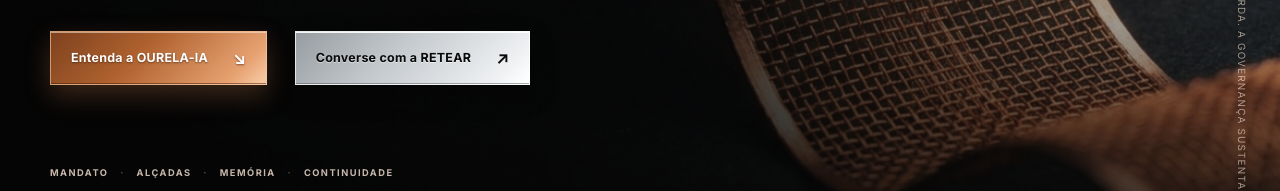
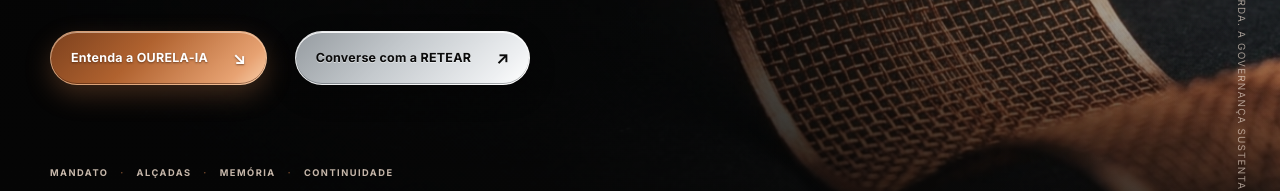
Before and after one commit to victormordekai/ourela-ia, a plain HTML site: page index.html in a window 1280 px wide. Shown: the part 509-700 px from the top of the page. Drawn offline with Linux system fonts and the light colour scheme.

Commit message:
Botões OURELA-IA em formato pill · VMORDEKAI-IA

```diff
--- a/css/ourela-buttons.css
+++ b/css/ourela-buttons.css
@@ -1,5 +1,5 @@
 /* =========================================================
-   OURELA-IA · botões exclusivos · V001.15.1 · 21.11.2026
+   OURELA-IA · botões exclusivos · V001.15.2 · 21.11.2026
    .btn-ourela-cobre   → cobre brilhoso, texto branco em negrito
    .btn-ourela-platina → platina brilhosa, texto preto em negrito
    Usados no RETEAR® (index e frentes/ourela.html) e no site
@@ -13,6 +13,7 @@
   overflow:hidden;
   isolation:isolate;
   font-weight:700 !important;
+  border-radius:999px !important;
   border:1px solid transparent;
   background-size:220% 220% !important;
   background-position:0% 50% !important;
```
